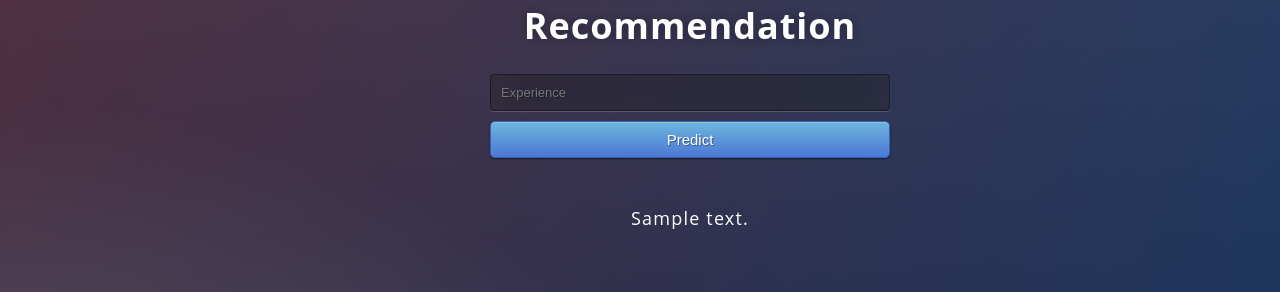
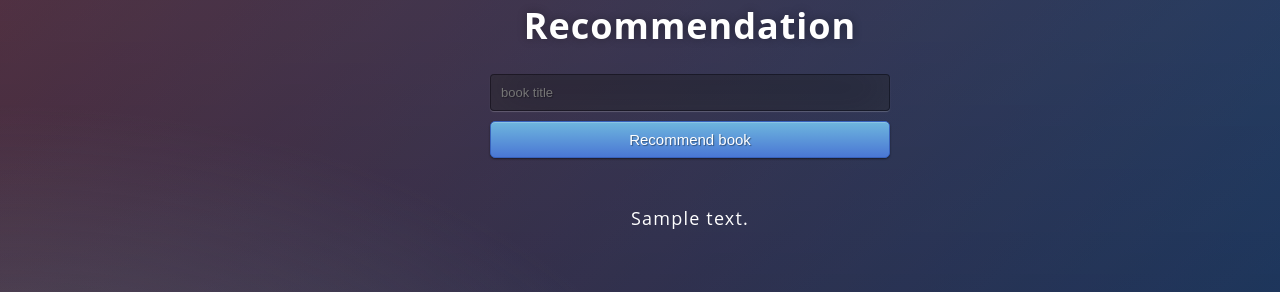
Before and after one commit to Rachana1205/internship, a Python web app: template templates/index.html in a window 1280 px wide. Shown: the part 242-534 px from the top of the page. Run offline with Jinja, Linux system fonts and the light colour scheme; the template is opened without the code that fills it: most values are stand-ins (such as "Sample title", 1, 10 or a date in 2020).

Commit message:
Update index.html

```diff
--- a/templates/index.html
+++ b/templates/index.html
@@ -18,9 +18,9 @@
 
      <!-- Main Input For Receiving Query to our ML -->
     <form action="{{ url_for('predict')}}"method="post">
-    	<input type="text" name="experience" placeholder="Experience" required="required" />
+    	<input type="text" name="title" placeholder="book title" required="required" />
 
-        <button type="Book Recommender" class="btn btn-primary btn-block btn-large">Predict</button>
+        <button type="Book Recommender" class="btn btn-primary btn-block btn-large">Recommend book</button>
     </form>
 
    <br>
```
